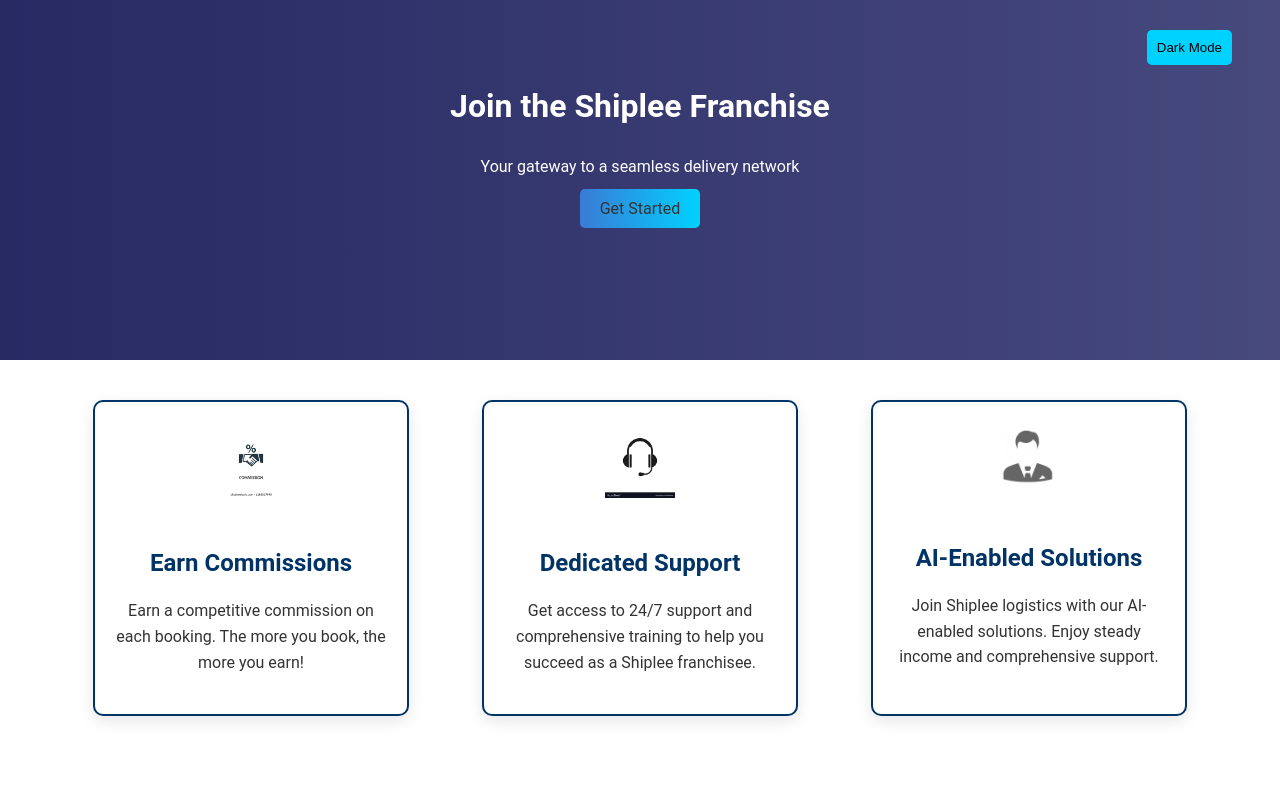
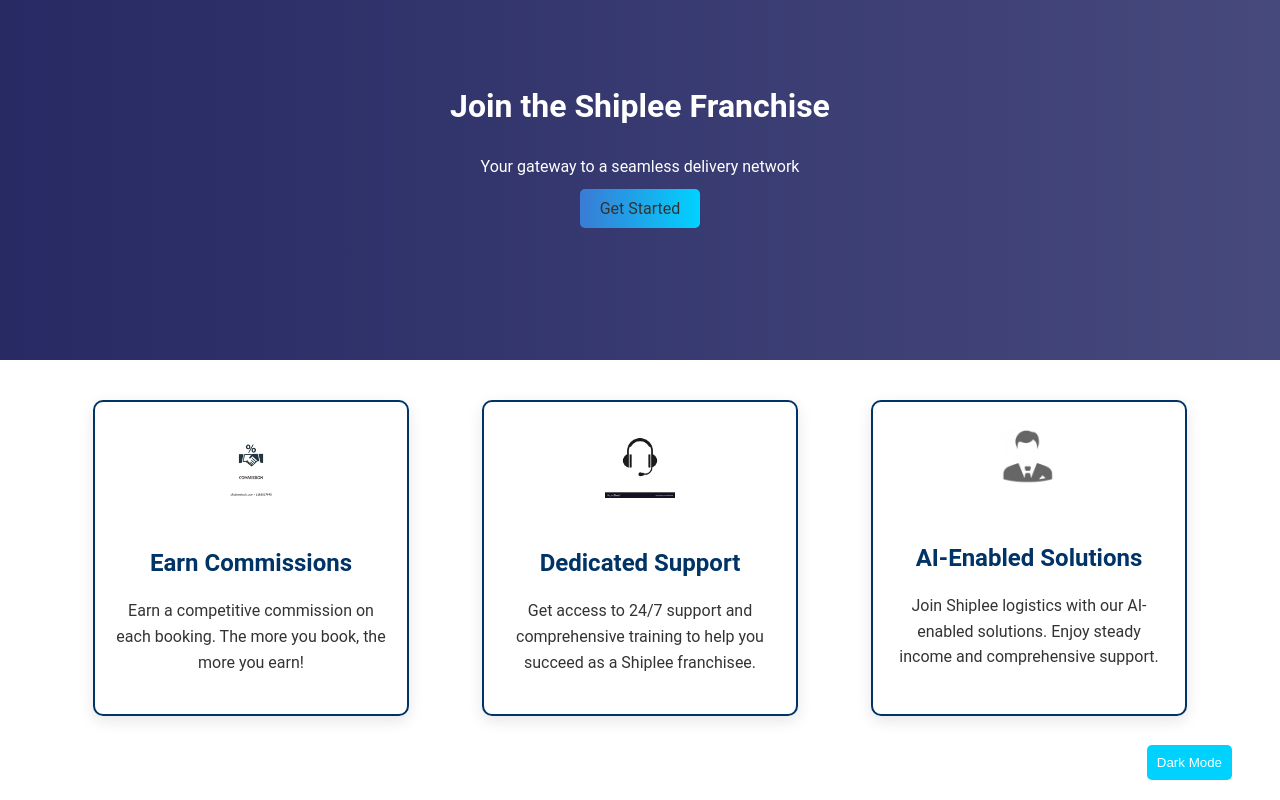
Before and after one commit to Jyotisol/Shiplee, a plain HTML site: page index.html in a window 1280 px wide. Shown: the top 800 px of the page. Drawn offline with Linux system fonts and the light colour scheme.

Commit message:
dark mode change

```diff
--- a/index.html
+++ b/index.html
@@ -7,9 +7,9 @@
     <link rel="stylesheet" href="styles.css">
 </head>
 <body>
-  <!-- <button id="darkModeToggle" class="dark-mode-toggle">Dark Mode</button> -->
-
-  <button id="scroll-to-top" style="display: none;">↑ </button>
+    <div class="whole-code">
+        <button id="scroll-to-top" style="display: none;">↑ </button>
+        <button onclick="myfunction()" class="dark-mode-toggle">Dark Mode</button>
 
 
   <header class="hero-section">
@@ -212,7 +212,7 @@
     </footer>
 
 
-
+</div>
     <script src="script.js"></script>
 </body>
 </html>
--- a/script.js
+++ b/script.js
@@ -18,26 +18,16 @@
     });
 });
 
-
-// Dark Mode Toggle Functionality
-const darkModeToggle = document.createElement('button');
-darkModeToggle.textContent = 'Dark Mode';
-darkModeToggle.style.position = 'fixed';
-darkModeToggle.style.top = '30px';
-darkModeToggle.style.right = '48px';
-darkModeToggle.style.padding = '10px';
-darkModeToggle.style.backgroundColor = '#00d2ff';
-darkModeToggle.style.color = '#fffff';
-darkModeToggle.style.border = 'none';
-darkModeToggle.style.borderRadius = '5px';
-darkModeToggle.style.cursor = 'pointer';
-
-document.body.appendChild(darkModeToggle);
-
-darkModeToggle.addEventListener('click', () => {
-    // Toggle the dark-mode class on the body element
-    document.body.classList.toggle('dark-mode');
-});
+function myfunction(){
+    let btn = document.body;
+    if(btn.style.backgroundColor === 'black'){
+      btn.style.backgroundColor = 'white';
+      btn.style.color = 'black'
+    }else{
+      btn.style.backgroundColor = 'black'
+      btn.style.color = 'white'
+    }
+  }
 
 
 // Lazy Loading for Images (Optional)
--- a/styles.css
+++ b/styles.css
@@ -505,7 +505,7 @@
     display: none;
     position: fixed;
     bottom: 20px;
-    right: 50px;
+    right: 10px;
     background-color: #4a90e2;
     color: white;
     border: none;
@@ -526,7 +526,7 @@
     #scroll-to-top{
         position: fixed;
         bottom: 20px;
-        right: 60px;
+        right: 63em;
     }
 }
 
@@ -580,3 +580,16 @@
 
     }
 }
+
+.dark-mode-toggle{
+    cursor: pointer;
+    position: fixed;
+    bottom:1.5em;
+    background-color: transform;
+    right:48px;
+    padding: 10px;
+    background-color: #00d2ff;
+    color: #ffffff;
+    border: none;
+    border-radius: 5px;
+}
```
